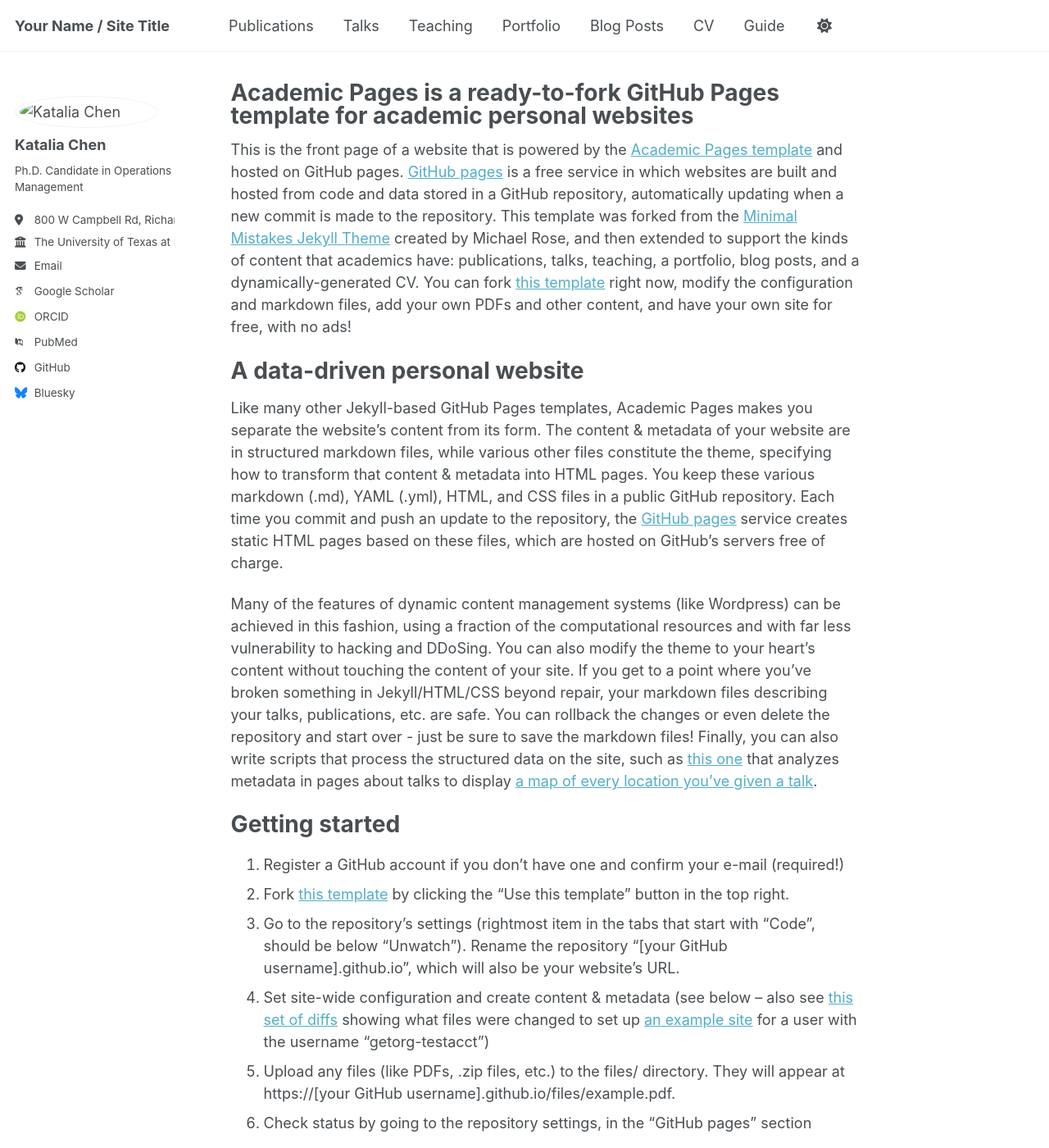
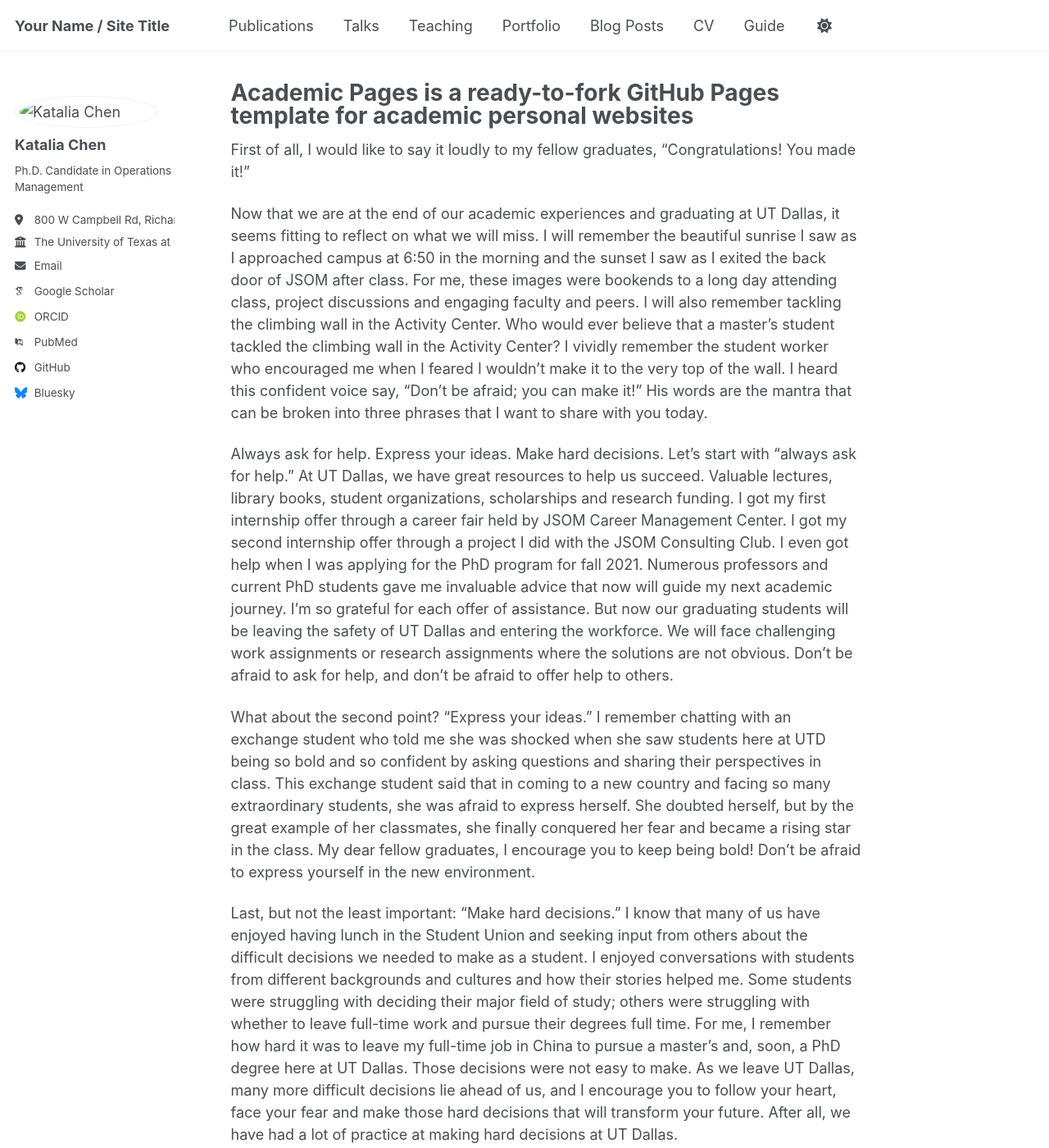
Before and after one commit to qxc2/kataliachen, a Jekyll site: the page built from _pages/about.md, in a window 1280 px wide and 1400 px high. Shown: the whole window at 82% size. Built offline with Jekyll 4.4.1, drawn with Linux system fonts in a browser that asks for light colours; some web fonts are replaced; some of the changed text lies outside the part shown.

Commit message:
Update about.md

```diff
--- a/_pages/about.md
+++ b/_pages/about.md
@@ -7,43 +7,20 @@ redirect_from:
   - /about.html
 ---
 
-This is the front page of a website that is powered by the [Academic Pages template](https://github.com/academicpages/academicpages.github.io) and hosted on GitHub pages. [GitHub pages](https://pages.github.com) is a free service in which websites are built and hosted from code and data stored in a GitHub repository, automatically updating when a new commit is made to the repository. This template was forked from the [Minimal Mistakes Jekyll Theme](https://mmistakes.github.io/minimal-mistakes/) created by Michael Rose, and then extended to support the kinds of content that academics have: publications, talks, teaching, a portfolio, blog posts, and a dynamically-generated CV. You can fork [this template](https://github.com/academicpages/academicpages.github.io) right now, modify the configuration and markdown files, add your own PDFs and other content, and have your own site for free, with no ads!
+First of all, I would like to say it loudly to my fellow graduates, “Congratulations! You made it!”
 
-A data-driven personal website
-======
-Like many other Jekyll-based GitHub Pages templates, Academic Pages makes you separate the website's content from its form. The content & metadata of your website are in structured markdown files, while various other files constitute the theme, specifying how to transform that content & metadata into HTML pages. You keep these various markdown (.md), YAML (.yml), HTML, and CSS files in a public GitHub repository. Each time you commit and push an update to the repository, the [GitHub pages](https://pages.github.com/) service creates static HTML pages based on these files, which are hosted on GitHub's servers free of charge.
+Now that we are at the end of our academic experiences and graduating at UT Dallas, it seems fitting to reflect on what we will miss. I will remember the beautiful sunrise I saw as I approached campus at 6:50 in the morning and the sunset I saw as I exited the back door of JSOM after class. For me, these images were bookends to a long day attending class, project discussions and engaging faculty and peers. I will also remember tackling the climbing wall in the Activity Center. Who would ever believe that a master’s student tackled the climbing wall in the Activity Center? I vividly remember the student worker who encouraged me when I feared I wouldn’t make it to the very top of the wall. I heard this confident voice say, “Don’t be afraid; you can make it!” His words are the mantra that can be broken into three phrases that I want to share with you today.
 
-Many of the features of dynamic content management systems (like Wordpress) can be achieved in this fashion, using a fraction of the computational resources and with far less vulnerability to hacking and DDoSing. You can also modify the theme to your heart's content without touching the content of your site. If you get to a point where you've broken something in Jekyll/HTML/CSS beyond repair, your markdown files describing your talks, publications, etc. are safe. You can rollback the changes or even delete the repository and start over - just be sure to save the markdown files! Finally, you can also write scripts that process the structured data on the site, such as [this one](https://github.com/academicpages/academicpages.github.io/blob/master/talkmap.ipynb) that analyzes metadata in pages about talks to display [a map of every location you've given a talk](https://academicpages.github.io/talkmap.html).
+Always ask for help.
+Express your ideas.
+Make hard decisions.
+Let’s start with “always ask for help.” At UT Dallas, we have great resources to help us succeed. Valuable lectures, library books, student organizations, scholarships and research funding. I got my first internship offer through a career fair held by JSOM Career Management Center. I got my second internship offer through a project I did with the JSOM Consulting Club. I even got help when I was applying for the PhD program for fall 2021. Numerous professors and current PhD students gave me invaluable advice that now will guide my next academic journey. I’m so grateful for each offer of assistance. But now our graduating students will be leaving the safety of UT Dallas and entering the workforce. We will face challenging work assignments or research assignments where the solutions are not obvious. Don’t be afraid to ask for help, and don’t be afraid to offer help to others.
 
-Getting started
-======
-1. Register a GitHub account if you don't have one and confirm your e-mail (required!)
-1. Fork [this template](https://github.com/academicpages/academicpages.github.io) by clicking the "Use this template" button in the top right.
-1. Go to the repository's settings (rightmost item in the tabs that start with "Code", should be below "Unwatch"). Rename the repository "[your GitHub username].github.io", which will also be your website's URL.
-1. Set site-wide configuration and create content & metadata (see below -- also see [this set of diffs](http://archive.is/3TPas) showing what files were changed to set up [an example site](https://getorg-testacct.github.io) for a user with the username "getorg-testacct")
-1. Upload any files (like PDFs, .zip files, etc.) to the files/ directory. They will appear at https://[your GitHub username].github.io/files/example.pdf.
-1. Check status by going to the repository settings, in the "GitHub pages" section
 
-Site-wide configuration
-------
-The main configuration file for the site is in the base directory in [_config.yml](https://github.com/academicpages/academicpages.github.io/blob/master/_config.yml), which defines the content in the sidebars and other site-wide features. You will need to replace the default variables with ones about yourself and your site's github repository. The configuration file for the top menu is in [_data/navigation.yml](https://github.com/academicpages/academicpages.github.io/blob/master/_data/navigation.yml). For example, if you don't have a portfolio or blog posts, you can remove those items from that navigation.yml file to remove them from the header.
+What about the second point? “Express your ideas.” I remember chatting with an exchange student who told me she was shocked when she saw students here at UTD being so bold and so confident by asking questions and sharing their perspectives in class. This exchange student said that in coming to a new country and facing so many extraordinary students, she was afraid to express herself. She doubted herself, but by the great example of her classmates, she finally conquered her fear and became a rising star in the class. My dear fellow graduates, I encourage you to keep being bold! Don’t be afraid to express yourself in the new environment.
 
-Create content & metadata
-------
-For site content, there is one markdown file for each type of content, which are stored in directories like _publications, _talks, _posts, _teaching, or _pages. For example, each talk is a markdown file in the [_talks directory](https://github.com/academicpages/academicpages.github.io/tree/master/_talks). At the top of each markdown file is structured data in YAML about the talk, which the theme will parse to do lots of cool stuff. The same structured data about a talk is used to generate the list of talks on the [Talks page](https://academicpages.github.io/talks), each [individual page](https://academicpages.github.io/talks/2012-03-01-talk-1) for specific talks, the talks section for the [CV page](https://academicpages.github.io/cv), and the [map of places you've given a talk](https://academicpages.github.io/talkmap.html) (if you run this [python file](https://github.com/academicpages/academicpages.github.io/blob/master/talkmap.py) or [Jupyter notebook](https://github.com/academicpages/academicpages.github.io/blob/master/talkmap.ipynb), which creates the HTML for the map based on the contents of the _talks directory).
+Last, but not the least important: “Make hard decisions.” I know that many of us have enjoyed having lunch in the Student Union and seeking input from others about the difficult decisions we needed to make as a student. I enjoyed conversations with students from different backgrounds and cultures and how their stories helped me. Some students were struggling with deciding their major field of study; others were struggling with whether to leave full-time work and pursue their degrees full time. For me, I remember how hard it was to leave my full-time job in China to pursue a master’s and, soon, a PhD degree here at UT Dallas. Those decisions were not easy to make. As we leave UT Dallas, many more difficult decisions lie ahead of us, and I encourage you to follow your heart, face your fear and make those hard decisions that will transform your future. After all, we have had a lot of practice at making hard decisions at UT Dallas.
 
-**Markdown generator**
+My fellow Comets, if you ask for help, express your ideas and make hard decisions, you will have a grand and successful life.
 
-The repository includes [a set of Jupyter notebooks](https://github.com/academicpages/academicpages.github.io/tree/master/markdown_generator
-) that converts a CSV containing structured data about talks or presentations into individual markdown files that will be properly formatted for the Academic Pages template. The sample CSVs in that directory are the ones I used to create my own personal website at stuartgeiger.com. My usual workflow is that I keep a spreadsheet of my publications and talks, then run the code in these notebooks to generate the markdown files, then commit and push them to the GitHub repository.
-
-How to edit your site's GitHub repository
-------
-Many people use a git client to create files on their local computer and then push them to GitHub's servers. If you are not familiar with git, you can directly edit these configuration and markdown files directly in the github.com interface. Navigate to a file (like [this one](https://github.com/academicpages/academicpages.github.io/blob/master/_talks/2012-03-01-talk-1.md) and click the pencil icon in the top right of the content preview (to the right of the "Raw | Blame | History" buttons). You can delete a file by clicking the trashcan icon to the right of the pencil icon. You can also create new files or upload files by navigating to a directory and clicking the "Create new file" or "Upload files" buttons.
-
-Example: editing a markdown file for a talk
-![Editing a markdown file for a talk](/images/editing-talk.png)
-
-For more info
-------
-More info about configuring Academic Pages can be found in [the guide](https://academicpages.github.io/markdown/), the [growing wiki](https://github.com/academicpages/academicpages.github.io/wiki), and you can always [ask a question on GitHub](https://github.com/academicpages/academicpages.github.io/discussions). The [guides for the Minimal Mistakes theme](https://mmistakes.github.io/minimal-mistakes/docs/configuration/) (which this theme was forked from) might also be helpful.
+Congratulations again, and thank you very much!
```
